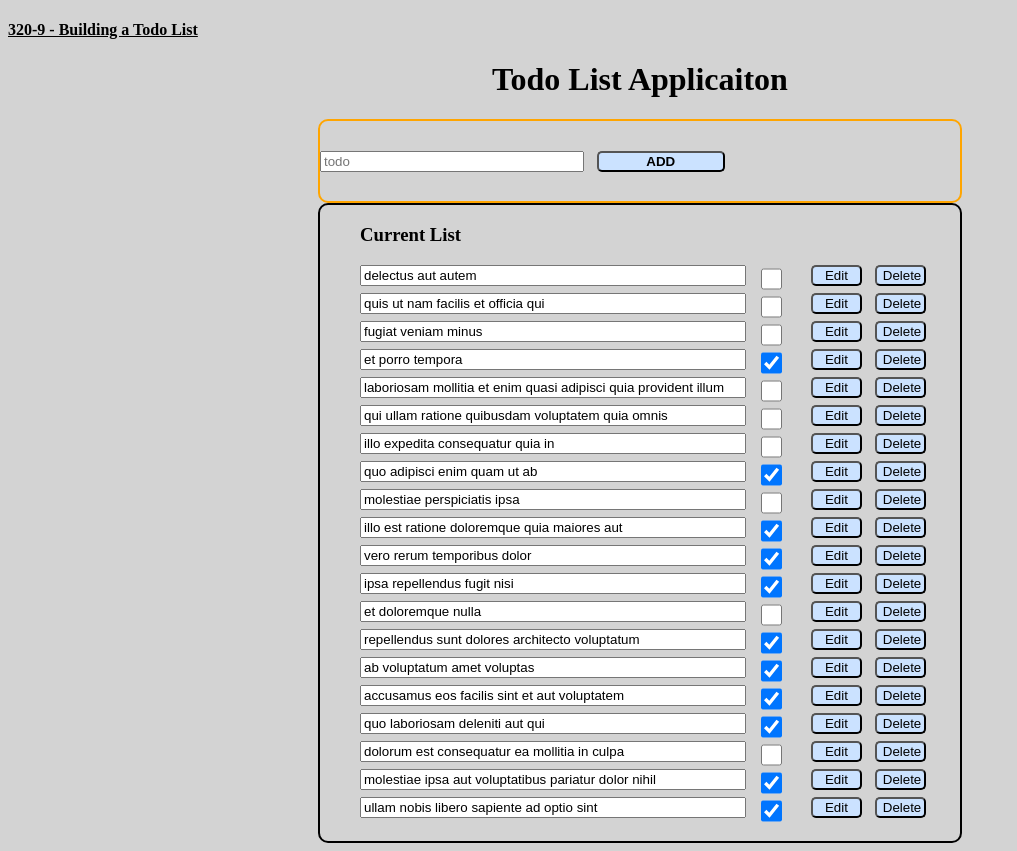
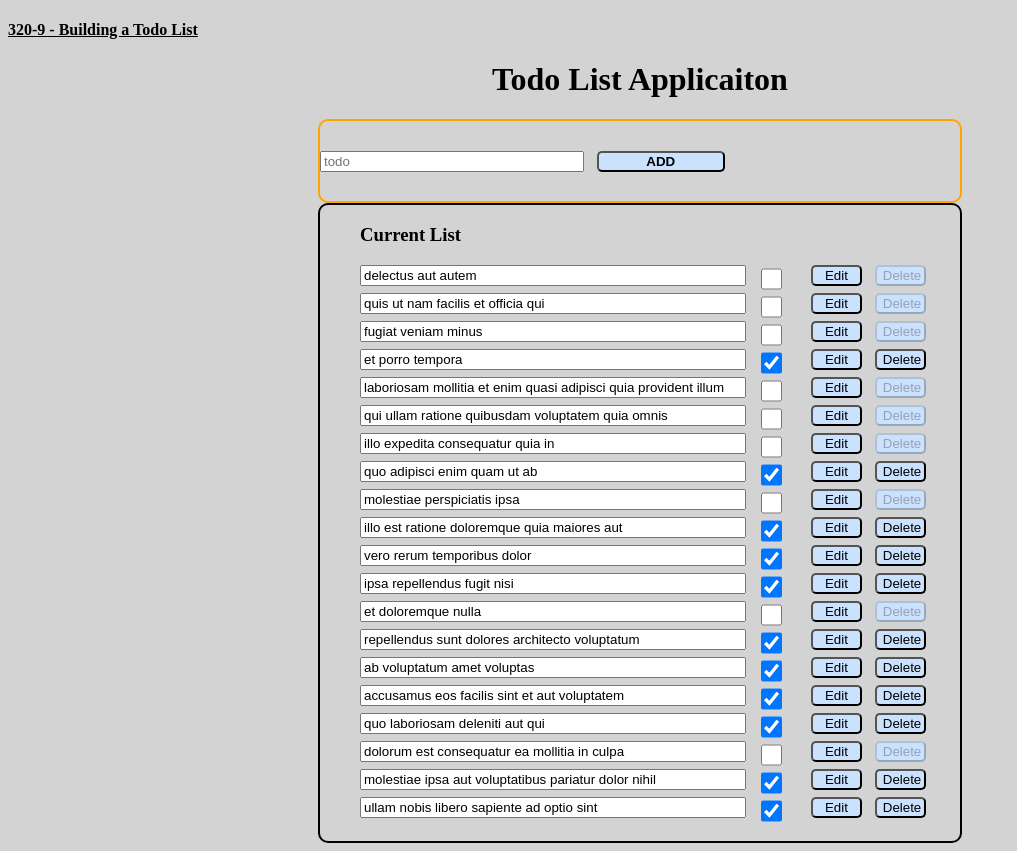
Before and after one commit to Alanimustafa/320-9-Todo-List-React, a React (Vite) app: page / in a window 1280 px wide. Shown: the whole page, without its empty margins (0-1017 px from the left). Built offline with nearby package versions, Linux system fonts and the light colour scheme.

Commit message:
Editing and Deleting Todos states and actions

```diff
--- a/src/App.jsx
+++ b/src/App.jsx
@@ -12,9 +12,9 @@ function TodoList() {
     switch (action.type) {
       case "ADD_TODO" : return [{}, ...state];
       case "CHECKED_COMPLETE" : return state.map(todo => todo.id === action.payload ? { ...todo, completed: !todo.completed } : todo); // Looping through the state to mark completion of the current todo.
-      case "DELETE_TODO" : return (console.log("Todo Deleted"));
-      case "EDIT_TODO" : return (console.log("Todo Edited"));
-      case "SAVE_TODO" : return (console.log("Todo Saved"));
+      case "DELETE_TODO" : return state.filter(todo => todo.id !== action.payload); // Deleting the selected Todo using the id
+      case "EDIT_TODO" : return state.map(todo => todo.id === action.payload ? { ...todo, editing: true } : todo);
+      case "SAVE_TODO" : return state.map(todo => todo.id === action.payload.id ? { ...todo, text: action.payload.text, editing: false } : todo);
     }
 
   }
@@ -37,17 +37,34 @@ const [todos, dispatch] = useReducer(todoReducer, initialState)
 
             {todos.map(todo => (
                 <li className='todolistbollet' key={todo.id}>
+                  {todo.editing ? (
+                      <input className='displayTodoListLI'
+                            type="text"
+                            defaultValue={todo.title}
+                            onBlur={(event) => dispatch({ type: "SAVE_TODO", payload: { id: todo.id, text: event.target.value } })}
+                            autoFocus/>
+                  ) : (
+                    <input className='displayTodoListLI' value={todo.title}/>
+                  )}
 
-                    <input className='displayTodoListLI' type="text" value={todo.title}/>
                     <input className='todoCheckBox'
                           type="checkbox"
                           checked={todo.completed} // This marks the todo
                           onChange={() => dispatch({ type: "CHECKED_COMPLETE", payload: todo.id })} // dispatch -> Action type "CHECKED COMPLETED"
                           />
                     <div className='todoJobBTNsContainer'>
+                        {!todo.editing && (
+                          <>
+                            <button className='editDeleteBTNS'
+                                    onClick={() => dispatch({ type: "EDIT_TODO", payload: todo.id })} // Dispath -> Action type "EDIT_TODO"
+                            >Edit</button>
 
-                        <button className='editDeleteBTNS'>Edit</button>
-                        <button className='editDeleteBTNS'>Delete</button>
+                            <button className='editDeleteBTNS'
+                                    onClick={() => dispatch({ type: "DELETE_TODO", payload: todo.id })} // Dispatch -> Action type "DELETE_TODO"
+                                    disabled={!todo.completed}
+                            >Delete</button>
+                          </>
+                        )}
                     </div>
               </li>
             ))}
```
